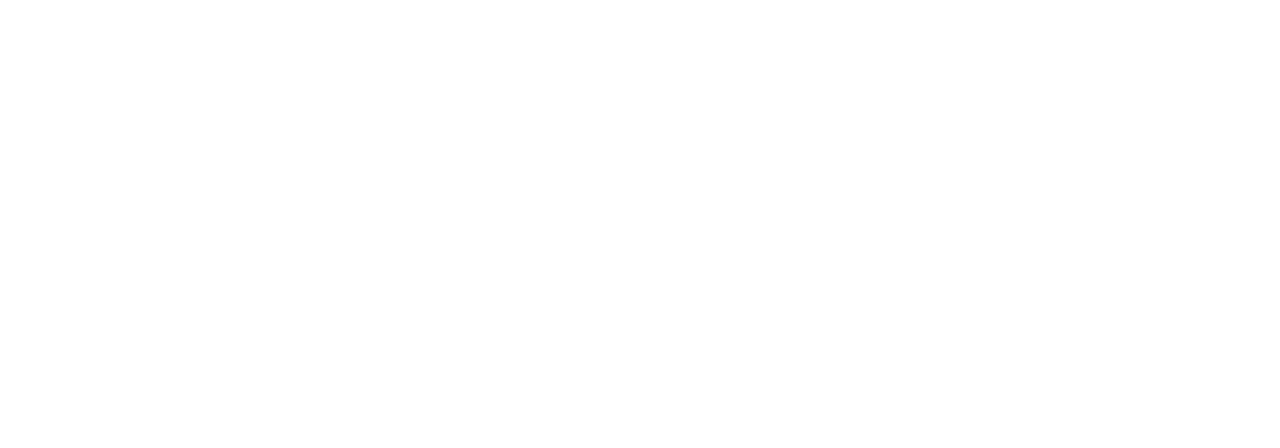
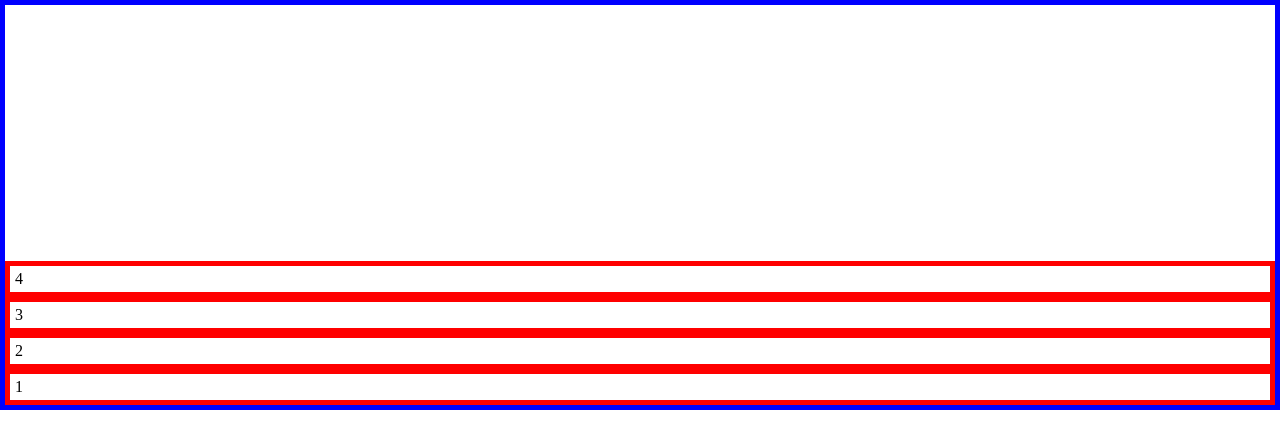
Before and after one commit to andreyturenko/pe2022-css, a plain HTML site: page index.html in a window 1280 px wide. Drawn offline with Linux system fonts and the light colour scheme.

Commit message:
Add flex technology

```diff
--- /dev/null
+++ b/assets/css/reset.css
@@ -0,0 +1,129 @@
+/* http://meyerweb.com/eric/tools/css/reset/
+   v2.0 | 20110126
+   License: none (public domain)
+*/
+
+html,
+body,
+div,
+span,
+applet,
+object,
+iframe,
+h1,
+h2,
+h3,
+h4,
+h5,
+h6,
+p,
+blockquote,
+pre,
+a,
+abbr,
+acronym,
+address,
+big,
+cite,
+code,
+del,
+dfn,
+em,
+img,
+ins,
+kbd,
+q,
+s,
+samp,
+small,
+strike,
+strong,
+sub,
+sup,
+tt,
+var,
+b,
+u,
+i,
+center,
+dl,
+dt,
+dd,
+ol,
+ul,
+li,
+fieldset,
+form,
+label,
+legend,
+table,
+caption,
+tbody,
+tfoot,
+thead,
+tr,
+th,
+td,
+article,
+aside,
+canvas,
+details,
+embed,
+figure,
+figcaption,
+footer,
+header,
+hgroup,
+menu,
+nav,
+output,
+ruby,
+section,
+summary,
+time,
+mark,
+audio,
+video {
+  margin: 0;
+  padding: 0;
+  border: 0;
+  font-size: 100%;
+  font: inherit;
+  vertical-align: baseline;
+}
+/* HTML5 display-role reset for older browsers */
+article,
+aside,
+details,
+figcaption,
+figure,
+footer,
+header,
+hgroup,
+menu,
+nav,
+section {
+  display: block;
+}
+body {
+  line-height: 1;
+}
+ol,
+ul {
+  list-style: none;
+}
+blockquote,
+q {
+  quotes: none;
+}
+blockquote:before,
+blockquote:after,
+q:before,
+q:after {
+  content: "";
+  content: none;
+}
+table {
+  border-collapse: collapse;
+  border-spacing: 0;
+}
--- a/assets/css/style.css
+++ b/assets/css/style.css
@@ -0,0 +1,31 @@
+.outerBlock {
+  border: 5px solid blue;
+  height: 400px;
+  /* padding: 10px; */
+}
+
+.innerBlock {
+  border: 5px solid red;
+  padding: 5px;
+}
+
+.flexParent {
+  display: flex;
+  flex-direction: column-reverse;
+  /* justify-content: space-between;
+  align-items: center; */
+}
+
+.flexChild1 {
+  /* align-self: flex-end; */
+}
+
+.flexChild2 {
+}
+
+.flexChild3 {
+}
+
+.flexChild4 {
+  /* align-self: flex-start; */
+}
--- a/index.html
+++ b/index.html
@@ -3,8 +3,16 @@
   <head>
     <meta charset="UTF-8" />
     <meta name="viewport" content="width=device-width, initial-scale=1.0" />
+    <link rel="stylesheet" href="./assets/css/reset.css" />
     <link rel="stylesheet" href="./assets/css/style.css" />
     <title>Document</title>
   </head>
-  <body></body>
+  <body>
+    <div class="outerBlock flexParent">
+      <div class="innerBlock flexChild1">1</div>
+      <div class="innerBlock flexChild2">2</div>
+      <div class="innerBlock flexChild3">3</div>
+      <div class="innerBlock flexChild4">4</div>
+    </div>
+  </body>
 </html>
```
